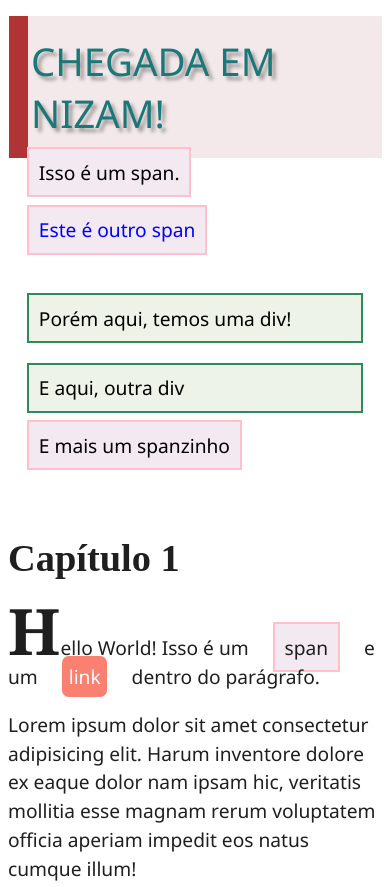
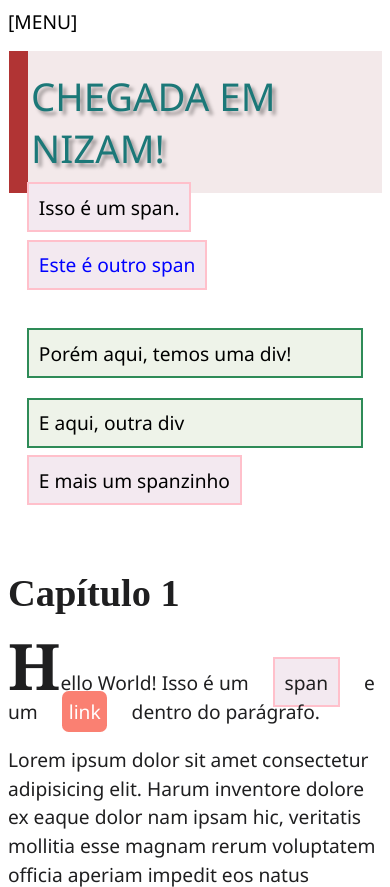
Before and after one commit to Ferdzen/Aula1-Pos, a website built with webpack: page index.html in a window 390 px wide. Shown: the top 887 px of the page. Built offline with nearby package versions, Linux system fonts and the light colour scheme.

Commit message:
add: flex e media screen

```diff
--- a/css/style.css
+++ b/css/style.css
@@ -103,3 +103,25 @@ a{
   display: inline-block;
   color: blue;
 }
+
+.flex{
+  display: flex;
+}
+
+.flex aside{
+  flex: 1 0 15em;
+}
+
+.flex main{
+  flex: 1 1 30em;
+}
+
+@media screen and (max-width: 800px) {
+  .flex{
+    flex-direction: column;
+  }
+
+  .flex aside{
+    flex-basis: auto;
+  }
+}
--- a/index.html
+++ b/index.html
@@ -20,7 +20,13 @@
 
 </head>
 
-<body>
+<body class="flex">
+
+  <aside>
+    [MENU]
+  </aside>
+
+  <main>
 
     <h1 class="misterio" id="titulo-principal">Chegada em Nizam!</h1>
 
@@ -82,7 +88,10 @@
       Dolor impedit veritatis delectus sapiente quas quidem porro, tenetur eveniet dolorem, minus nemo beatae magni velit, deleniti illo repellendus illum ex cumque cum natus? Cumque earum ex quos sed illum?
       Voluptatum blanditiis, facilis officia reprehenderit nobis non hic soluta illo voluptates quibusdam temporibus porro dicta perspiciatis suscipit ab pariatur quas doloribus sunt minima aperiam dolorum veritatis? Ut aliquam molestias minima?</p>
     </section>
-
+  </main>
+  <footer>
+    Feito por @Ferdzen, 2025.
+  </footer>
   <script src="js/app.js"></script>
 
 </body>
```
Lines whose indentation alone changed are shown as unchanged.
